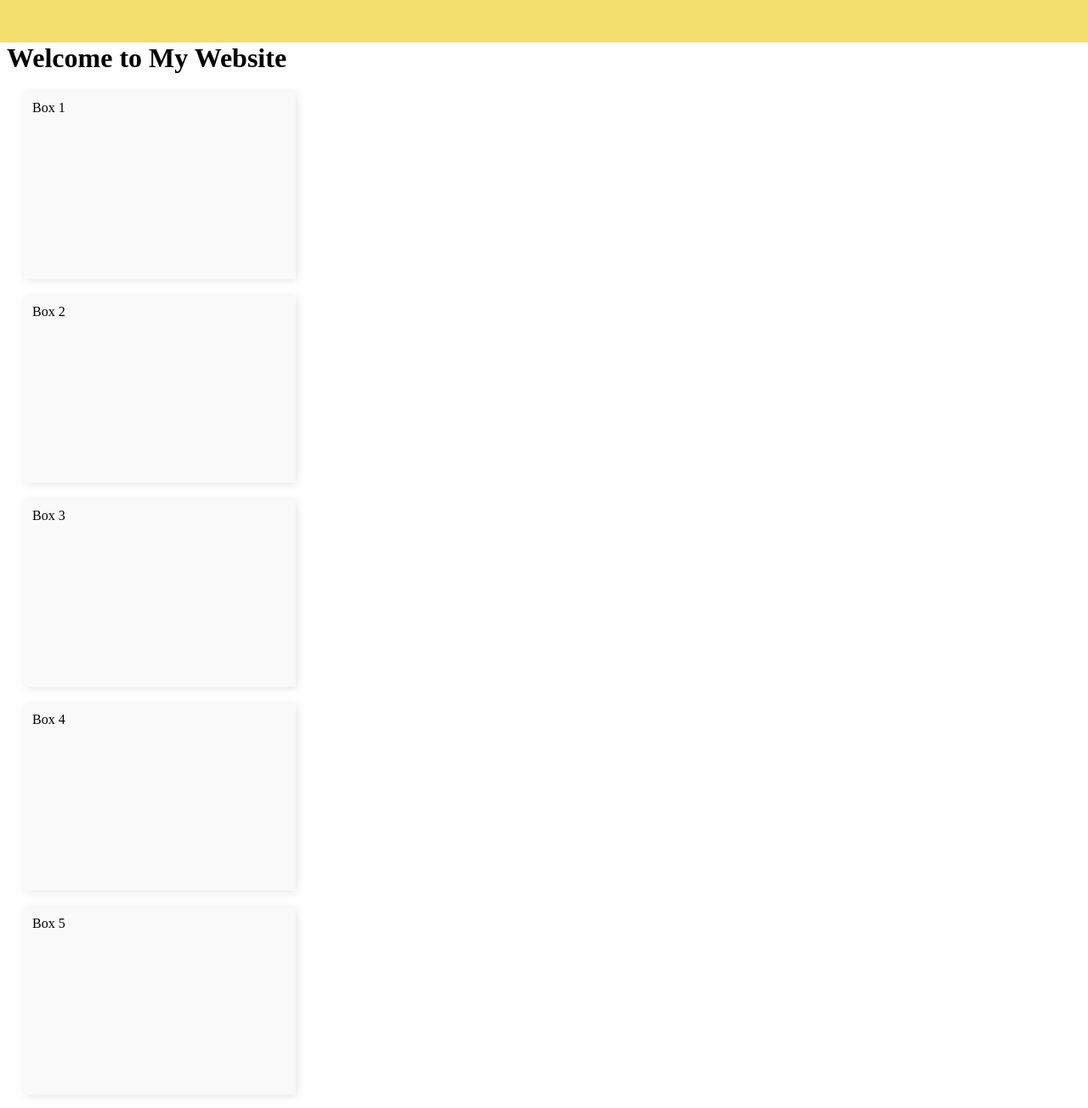
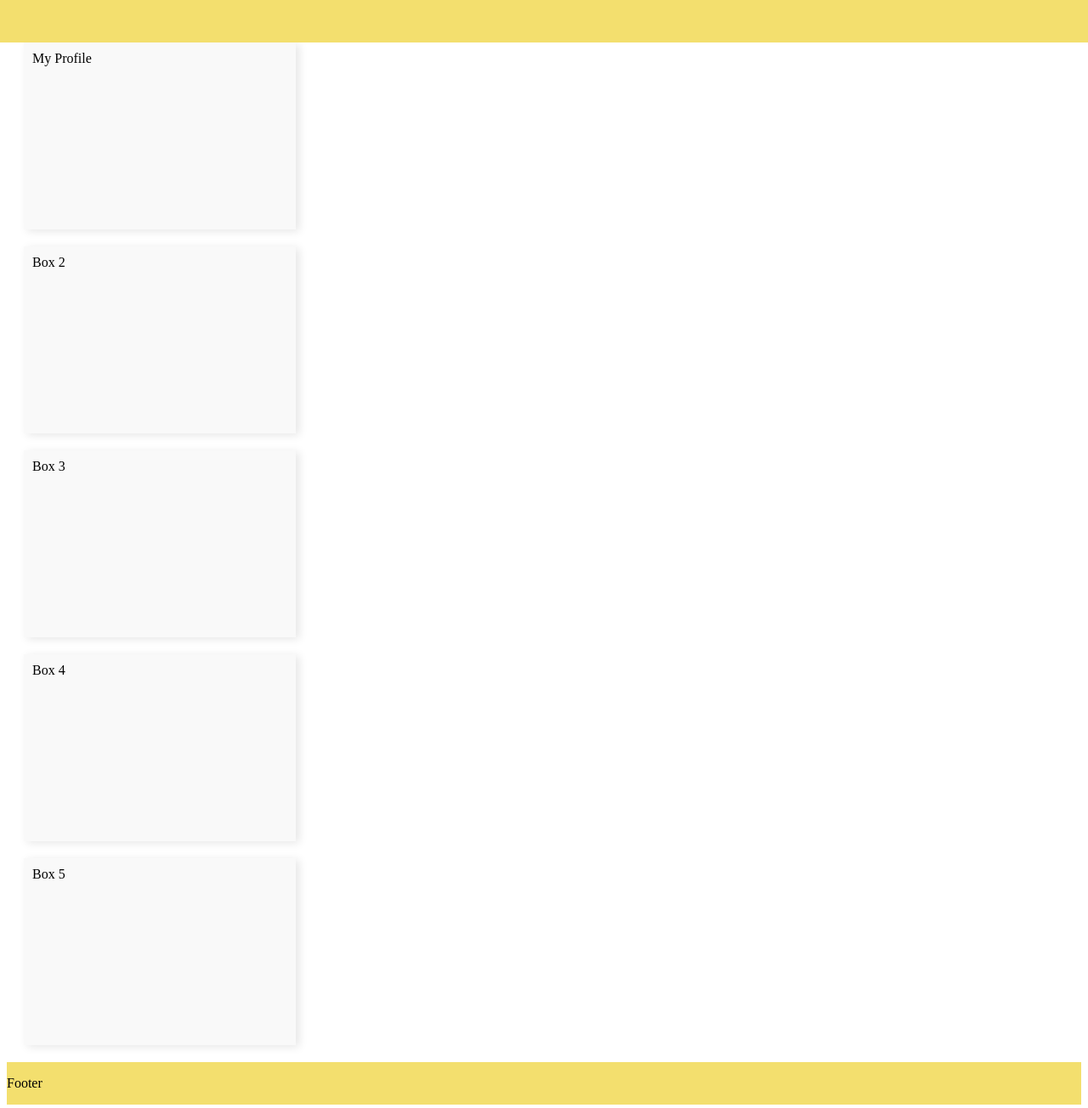
Before and after one commit to vercettiprada/lab-act-2-websys, a plain HTML site: page home.html in a window 1280 px wide. Shown: the whole page at 85% size. Drawn offline with Linux system fonts and the light colour scheme.

Commit message:
added footer

```diff
--- a/cs.css
+++ b/cs.css
@@ -1,9 +1,10 @@
 .box {
+    margin-top: 19px;
     width: 300px;
     height: 200px;
     margin: 20px;
     padding: 10px;
-    box-shadow: 2px 2px 10px rgba(0, 0, 0, 0.1);
+    box-shadow: 4px 2px 10px rgba(0, 0, 0, 0.1);
     background-color: #f9f9f9;
 }
 
@@ -17,7 +18,7 @@
     font-size: 16px;
 }
 
-#header {
+#top-header {
     width: 100%;
     height: 50px;
     background-color: #f3df6e;
@@ -30,5 +31,14 @@
     z-index: 1000;
 }
 body {
-    margin-top: 50px; /* Adjust for the fixed header */
+    margin-top: 50px;
 }
+
+#footer {
+
+    padding: 10px 0;
+    line-height: 30px;
+    background-color: #f3df6e;
+    text-align: left;
+    align-self: center;
+}
--- a/home.html
+++ b/home.html
@@ -10,13 +10,13 @@
     </style>
 </head>
 <body>
-    <div id="header"></div>
-    <h1>Welcome to My Website</h1>
-    <div class="box" id="box1">Box 1</div>
+    <div id="top-header"></div>
+
+    <div class="box" id="box1">My Profile</div>
     <div class="box" id="box2">Box 2</div>
     <div class="box" id="box3">Box 3</div>
     <div class="box" id="box4">Box 4</div>
     <div class="box" id="box5">Box 5</div>
-
+    <div id="footer">Footer</div>
 </body>
 </html>
```
